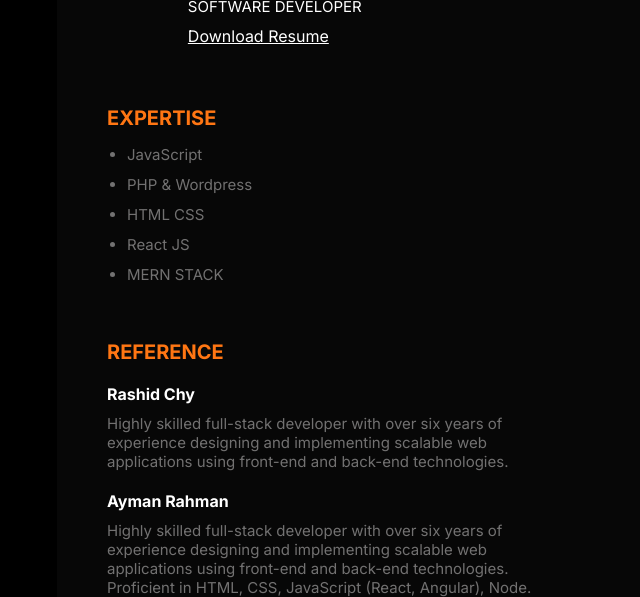
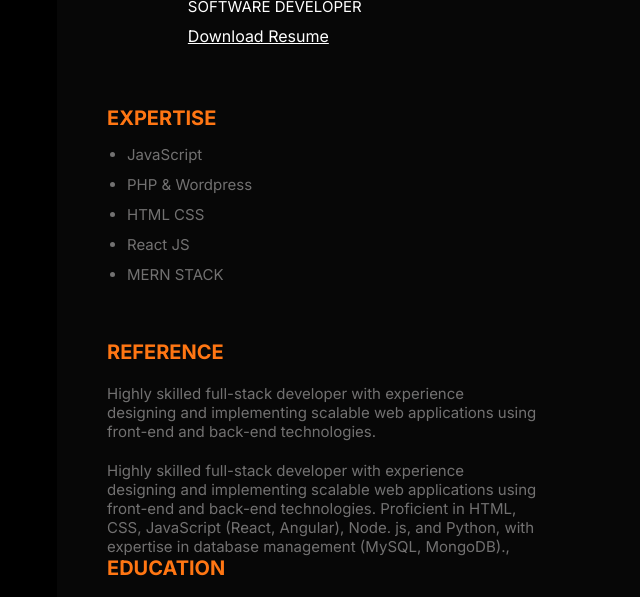
Before and after one commit to sudhakar672/Resumepage, a plain HTML site: page index.html in a window 1280 px wide. Shown: the part 179-776 px from the top of the page, without its empty margins (83-723 px from the left). Drawn offline with nearby package versions, Linux system fonts and the light colour scheme.

Commit message:
Update index.html

```diff
--- a/index.html
+++ b/index.html
@@ -44,11 +44,11 @@
       <div class="ref">
         <h3 class="title">Reference</h3>
         <div class="ref_item">
-          <h4 class="ref_name">Rashid Chy</h4>
-          <p class="description">Highly skilled full-stack developer with over six years of experience designing and implementing scalable web applications using front-end and back-end technologies.
+          <h4 class="ref_name"></h4>
+          <p class="description">Highly skilled full-stack developer with  experience designing and implementing scalable web applications using front-end and back-end technologies.
         <div class="ref_item">
-          <h4 class="ref_name">Ayman Rahman</h4>
-          <p class="description"> Highly skilled full-stack developer with over six years of experience designing and implementing scalable web applications using front-end and back-end technologies. Proficient in HTML, CSS, JavaScript (React, Angular), Node. js, and Python, with expertise in database management (MySQL, MongoDB)., </p>
+          <h4 class="ref_name"></h4>
+          <p class="description"> Highly skilled full-stack developer with experience designing and implementing scalable web applications using front-end and back-end technologies. Proficient in HTML, CSS, JavaScript (React, Angular), Node. js, and Python, with expertise in database management (MySQL, MongoDB)., </p>
         </div>
       </div>
 
```
